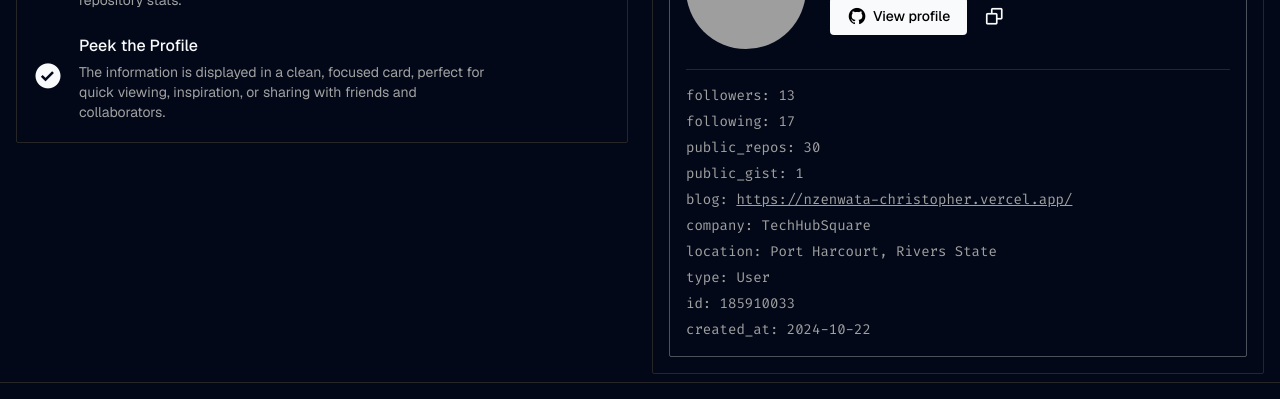
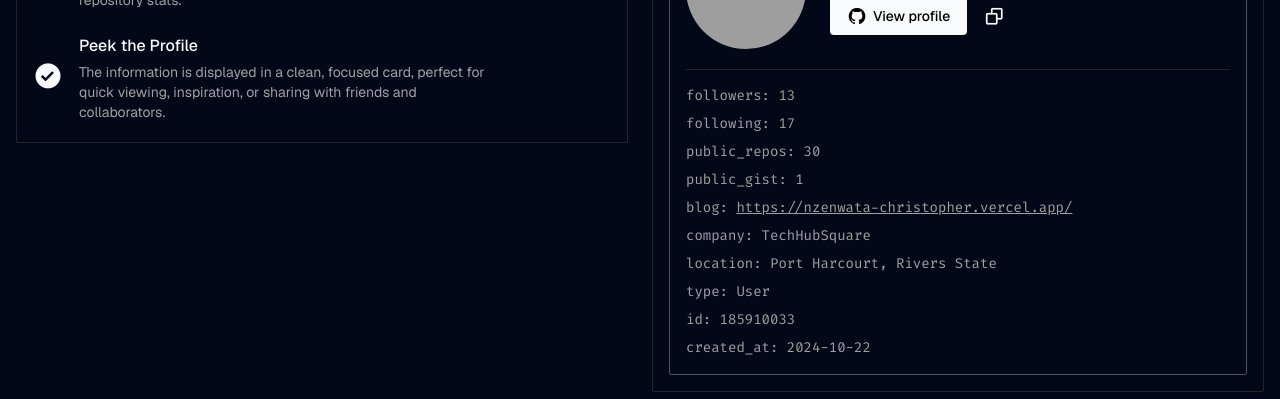
Before and after one commit to Chris-Error-404/GitPeek, a React (Vite) app in the folder GitPeek-App/: page / in a window 1280 px wide. Shown: the part 644-1043 px from the top of the page. Built offline with nearby package versions, Linux system fonts and the light colour scheme; grey boxes are pictures that could not be loaded.

Commit message:
more gap beteween card bottom | extra items

```diff
--- a/GitPeek-App/src/components/PeekCard.jsx
+++ b/GitPeek-App/src/components/PeekCard.jsx
@@ -45,7 +45,7 @@ function PeekCard(){
             </div>
 
             {/* Card bottom | Extra */}
-            <ul className="more text-[var(--dark-gray)] pt-4 text-sm flex flex-col gap-1.5">
+            <ul className="more text-[var(--dark-gray)] pt-4 text-sm flex flex-col gap-2">
                 <li>followers: {user.followers}</li>
                 <li>following: {user.following}</li>
                 <li>public_repos: {user.public_repos}</li>
```
